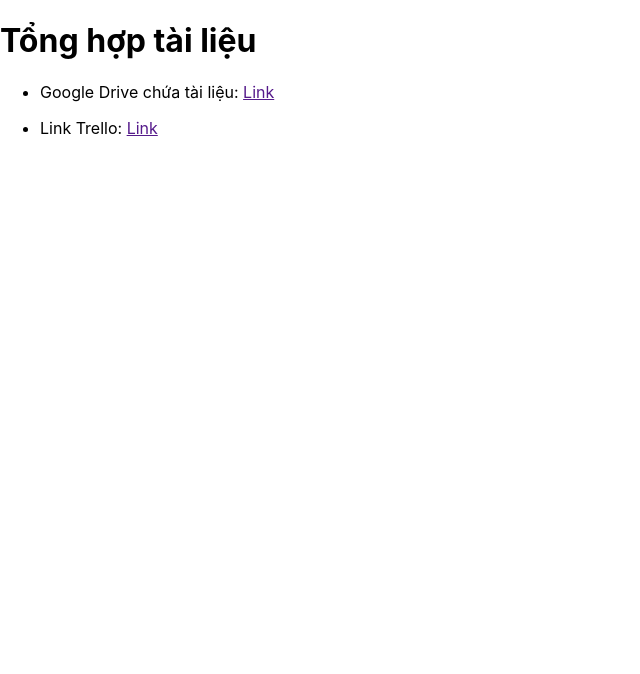
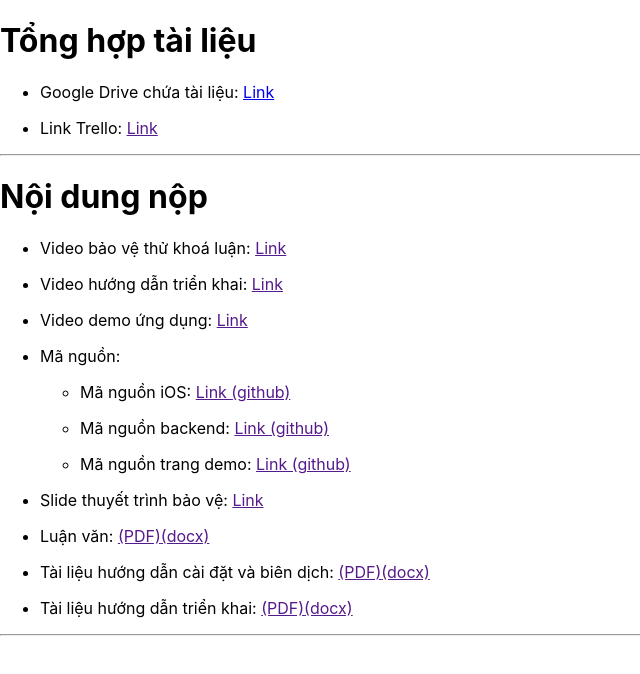
Before and after one commit to hoangvan1410/releaseweb, a React (Create React App) app: page / in a window 1280 px wide. Shown: the top 674 px of the page, without its empty margins (0-640 px from the left). Built offline with nearby package versions, Linux system fonts and the light colour scheme.

Commit message:
nội dung nộp

```diff
--- a/src/App.js
+++ b/src/App.js
@@ -12,21 +12,120 @@ class App extends React.Component {
           <li>
             <p>
               Google Drive chứa tài liệu:&nbsp;
-              <a href="">
+              <a href="https://drive.google.com/drive/folders/15nU77aFULqZq2FFJchqS16WG0qmEykwc?usp=sharing">
                 Link
               </a>
             </p>
           </li>
           <li>
-          <p>
+            <p>
               Link Trello:&nbsp;
               <a href="">
                 Link
               </a>
             </p>
           </li>
+        </ul>
+        <hr />
+          <h1>Nội dung nộp</h1>
+          <ul>
+            <li>
+              <p>
+                Video bảo vệ thử khoá luận:&nbsp;
+              <a href="">
+                  Link
+              </a>
+              </p>
+            </li>
+            <li>
+              <p>
+                Video hướng dẫn triển khai:&nbsp;
+              <a href="">
+                  Link
+              </a>
+              </p>
+            </li>
+            <li>
+              <p>
+                Video demo ứng dụng:&nbsp;
+              <a href="">
+                  Link
+              </a>
+              </p>
+            </li>
+            <li>
+              <p>Mã nguồn:&nbsp;</p>
+              <ul>
+                <li>
+                  <p>
+                    Mã nguồn iOS:&nbsp;
+              <a href="">
+                      Link (github)
+              </a>
+                  </p>
+                </li>
+                <li>
+                  <p>
+                    Mã nguồn backend:&nbsp;
+              <a href="">
+                      Link (github)
+              </a>
+                  </p>
+                </li>
+                <li>
+                  <p>
+                    Mã nguồn trang demo:&nbsp;
+              <a href="">
+                      Link (github)
+              </a>
+                  </p>
+                </li>
+              </ul>
+            </li>
+            <li>
+              <p>
+                Slide thuyết trình bảo vệ:&nbsp;
+              <a href="">
+                  Link
+              </a>
+              </p>
+            </li>
+            <li>
+              <p>
+                Luận văn:&nbsp;
+              <a href="">
+                  (PDF)
+              </a>
+              <a href="">
+                  (docx)
+              </a>
+              </p>
+            </li>
+            <li>
+              <p>
+                Tài liệu hướng dẫn cài đặt và biên dịch:&nbsp;
+              <a href="">
+                  (PDF)
+              </a>
+              <a href="">
+                  (docx)
+              </a>
+              </p>
+            </li>
+            <li>
+              <p>
+                Tài liệu hướng dẫn triển khai:&nbsp;
+              <a href="">
+                  (PDF)
+              </a>
+              <a href="">
+                  (docx)
+              </a>
+              </p>
+            </li>
+          </ul>
+        <hr />
 
-          </ul>
       </>
     );
   }
```
